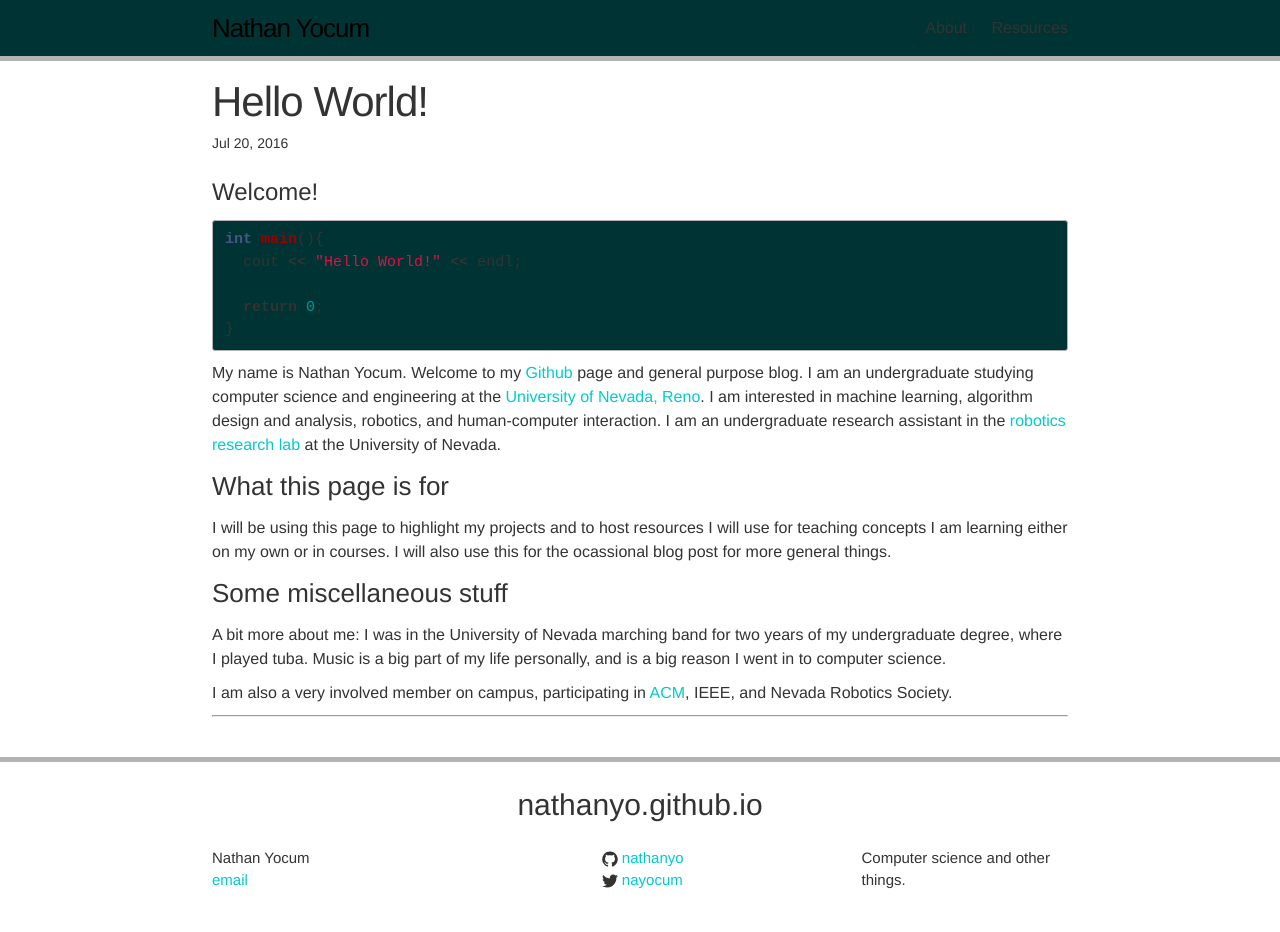
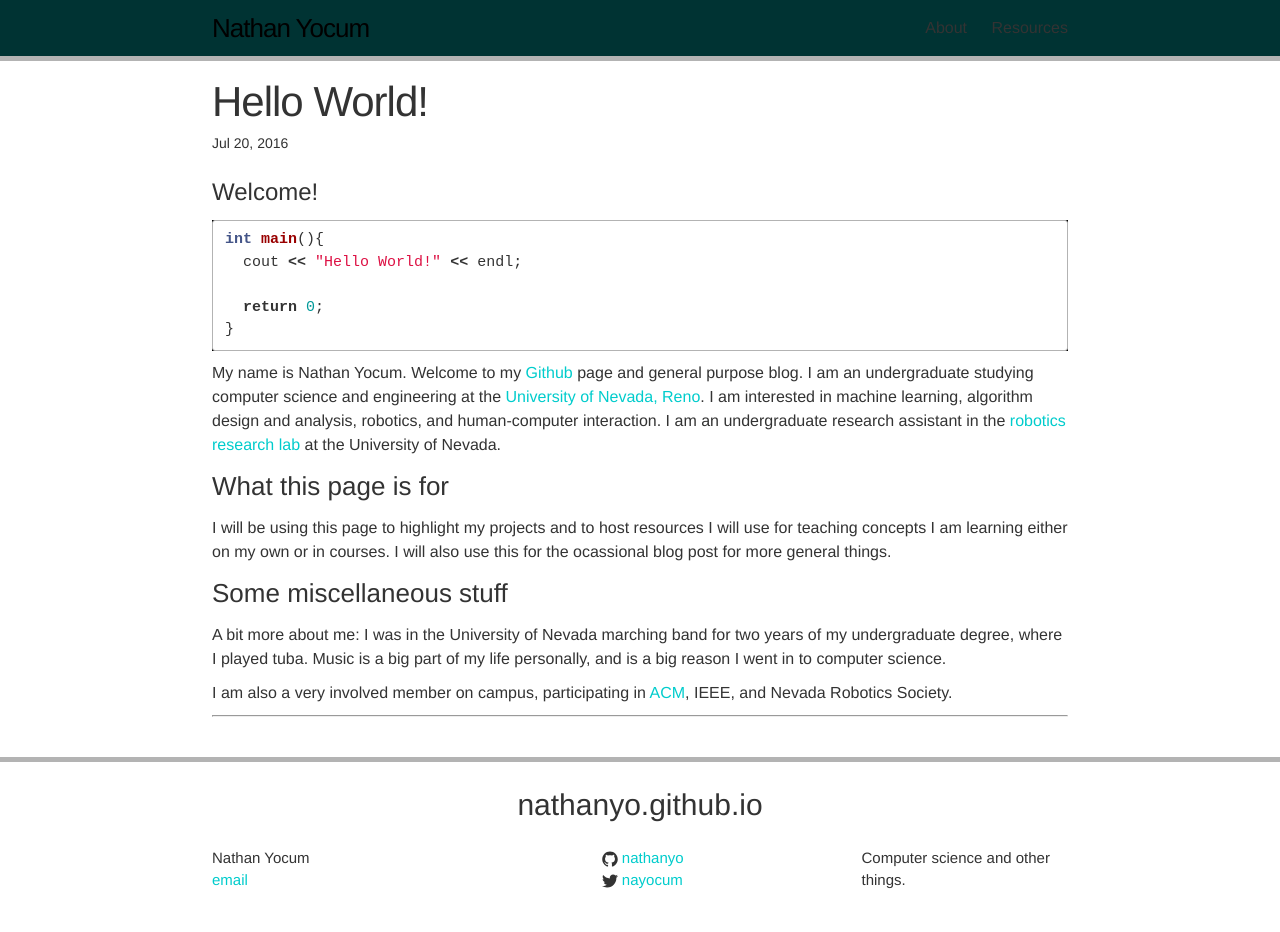
Before and after one commit to NathanYo/nathanyo.github.io, a Jekyll site: the page built from _posts/2016-07-20-hello-world.markdown, in a window 1280 px wide. Built offline with Jekyll 4.4.1, drawn with Linux system fonts in a browser that asks for light colours.

Commit message:
design actually updated

```diff
--- a/_sass/_base.scss
+++ b/_sass/_base.scss
@@ -132,7 +132,7 @@
     font-size: 15px;
     border: 1px solid $grey-color-light;
     border-radius: 3px;
-    background-color: $secondary-color;
+    background-color: #fff;
 }
 
 code {
--- a/_sass/_syntax-highlighting.scss
+++ b/_sass/_syntax-highlighting.scss
@@ -2,7 +2,7 @@
  * Syntax highlighting styles
  */
 .highlight {
-    background: #fff;
+    background: #000;
     @extend %vertical-rhythm;
 
     .highlighter-rouge & {
```
